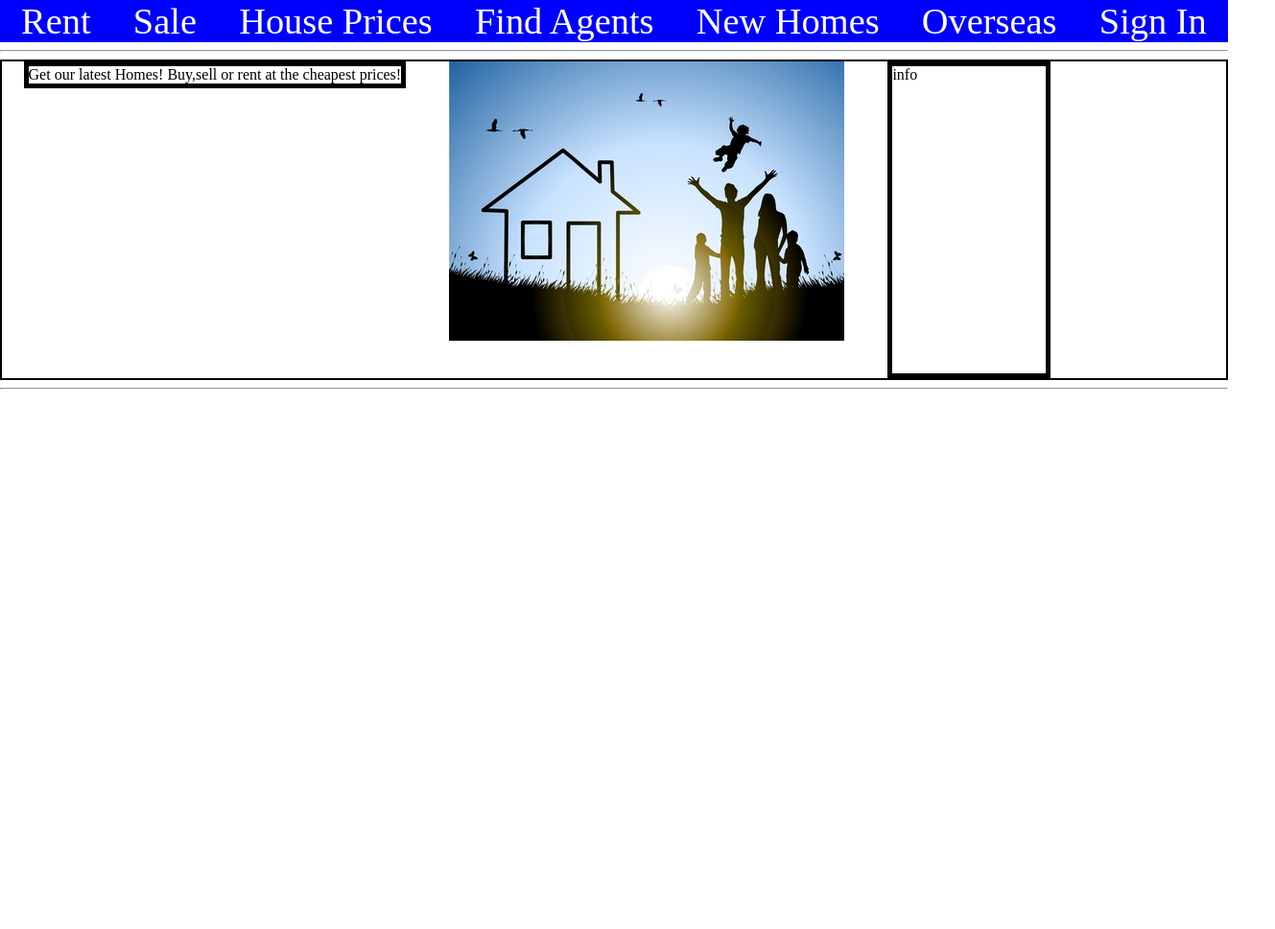
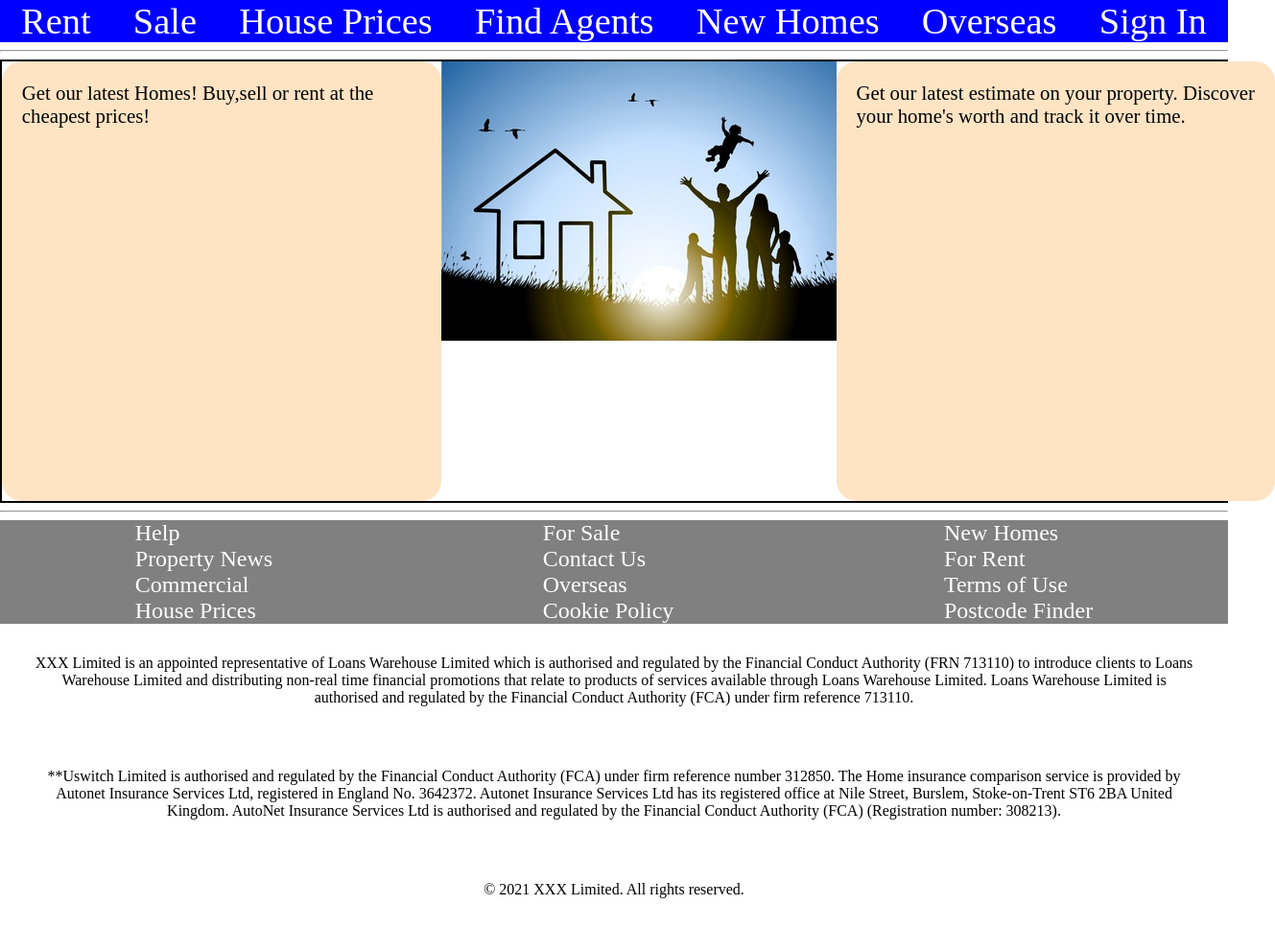
Before and after one commit to h-jaffery/susnain.github.io, a plain HTML site: page index.html in a window 1280 px wide. Shown: the whole page at 96% size, 1329 px wide, since content can reach past the window. Before the commit the page ends 800 px from the top, so only its background shows below. Drawn offline with Linux system fonts and the light colour scheme.

Commit message:
footer and navbar changes(index.html)

```diff
--- a/index.html
+++ b/index.html
@@ -10,24 +10,14 @@
     </head>
     <body>
             <div id="flex-navbar">
-                <div>Rent</div>
-                <div>Sale</div>
-                <div>House Prices</div>
-                <div>Find Agents</div>
-                <div>New Homes</div>
-                <div>Overseas</div>
-                <div>Sign In</div>
+                <div><a href="">Rent</a></div>
+                <div><a href="">Sale</a></div>
+                <div><a href="">House Prices</a></div>
+                <div><a href="">Find Agents</a></div>
+                <div><a href="">New Homes</a></div>
+                <div><a href="">Overseas</a></div>
+                <div><a href="">Sign In</a></div>
               </div>
-
-    </body>
-
-        <title>Index</title>
-        <link rel="stylesheet" href="style.css" type="text/css">
-        <link rel="stylesheet" href="reset.css" type="text/css">
-
-    </head>
-
-    <body>
 
 
 <hr>
@@ -43,7 +33,7 @@
             </div>
             <div class="flex-item">
             <section id="box-right">
-                <p>  info
+                <p>  Get our latest estimate on your property. Discover your home's worth and track it over time.
                 </p>
 
             </section>
@@ -55,5 +45,43 @@
 
 
         </body>
+        <footer>
+            <div id="flex-foot">
+            <div class="flex-c1">
+                <div><a href="">Help</a></div>
+                <div><a href="">Property News</a></div>
+                <div><a href="">Commercial</a></div>
+                <div><a href="">House Prices</a></div>
+            </div>
+
+            <div class="flex-c2">
+                <div><a href="">For Sale</a></div>
+                <div><a href="">Contact Us</a></div>
+                <div><a href="">Overseas</a></div>
+                <div><a href="">Cookie Policy</a></div>
+            </div>
+
+            <div class="flex-c3">
+                <div><a href="">New Homes</a></div>
+                <div><a href="">For Rent</a></div>
+                <div><a href="">Terms of Use</a></div>
+                <div><a href="">Postcode Finder</a></div>
+            </div>
+            </div>
+            <article id="foot1">
+                XXX Limited is an appointed representative of Loans Warehouse Limited which is authorised and regulated by the Financial Conduct Authority (FRN 713110)
+                to introduce clients to Loans Warehouse Limited and distributing non-real time financial promotions that relate to products of services available through Loans Warehouse Limited.
+                Loans Warehouse Limited is authorised and regulated by the Financial Conduct Authority (FCA) under firm reference 713110.
+            </article>
+            <article id="foot2">
+                **Uswitch Limited is authorised and regulated by the Financial Conduct Authority (FCA) under firm reference number 312850. The Home insurance comparison service is provided
+                by Autonet Insurance Services Ltd, registered in England No. 3642372. Autonet Insurance Services Ltd has its registered office at Nile Street, Burslem, Stoke-on-Trent ST6 2BA United Kingdom.
+                AutoNet Insurance Services Ltd is authorised and regulated by the Financial Conduct Authority (FCA) (Registration number: 308213).
+            </article>
+
+            <article id="foot3">
+                © 2021 XXX Limited. All rights reserved.
+            </article>
+        </footer>
 
 </html>
--- a/style.css
+++ b/style.css
@@ -12,6 +12,16 @@ body{
     color:white;
     background-color: blue;
 }
+
+#flex-foot{
+    display: flex;
+    justify-content:space-around;
+    padding:auto;
+    font-size: 1.5em;
+    background-color: grey;
+
+
+}
 .flex-main{
     display: flex;
     justify-content: space-around;
@@ -20,15 +30,40 @@ body{
    }
 
    #box-left{
-       border: solid black 5px;
-
-
+       width:20em;
+       height: 20em;
+       font-size: 1.3em;
+       border: solid none 5px;
+       border-radius: 1em;
+       background-color: bisque;
+       margin: auto;
+       padding: 1em;
    }
 
 
    #box-right{
-       border: solid black 5px;
-    width:10em ;
-    height:20em ;
-    margin-right: 10em;
+    font-size: 1.3em;
+    border-radius: 1em;
+    width:20em;
+    height: 20em;
+    background-color: bisque;
+    border: solid none 5px;
+    margin: auto;
+    padding: 1em;
 }
+
+#foot2,#foot1,#foot3{
+    margin:auto;
+    padding:2em;
+    text-align: center;
+}
+
+a{
+    color:white;
+    text-decoration: none;
+}
+a:hover{
+
+    background-color: pink;
+
+}
```
